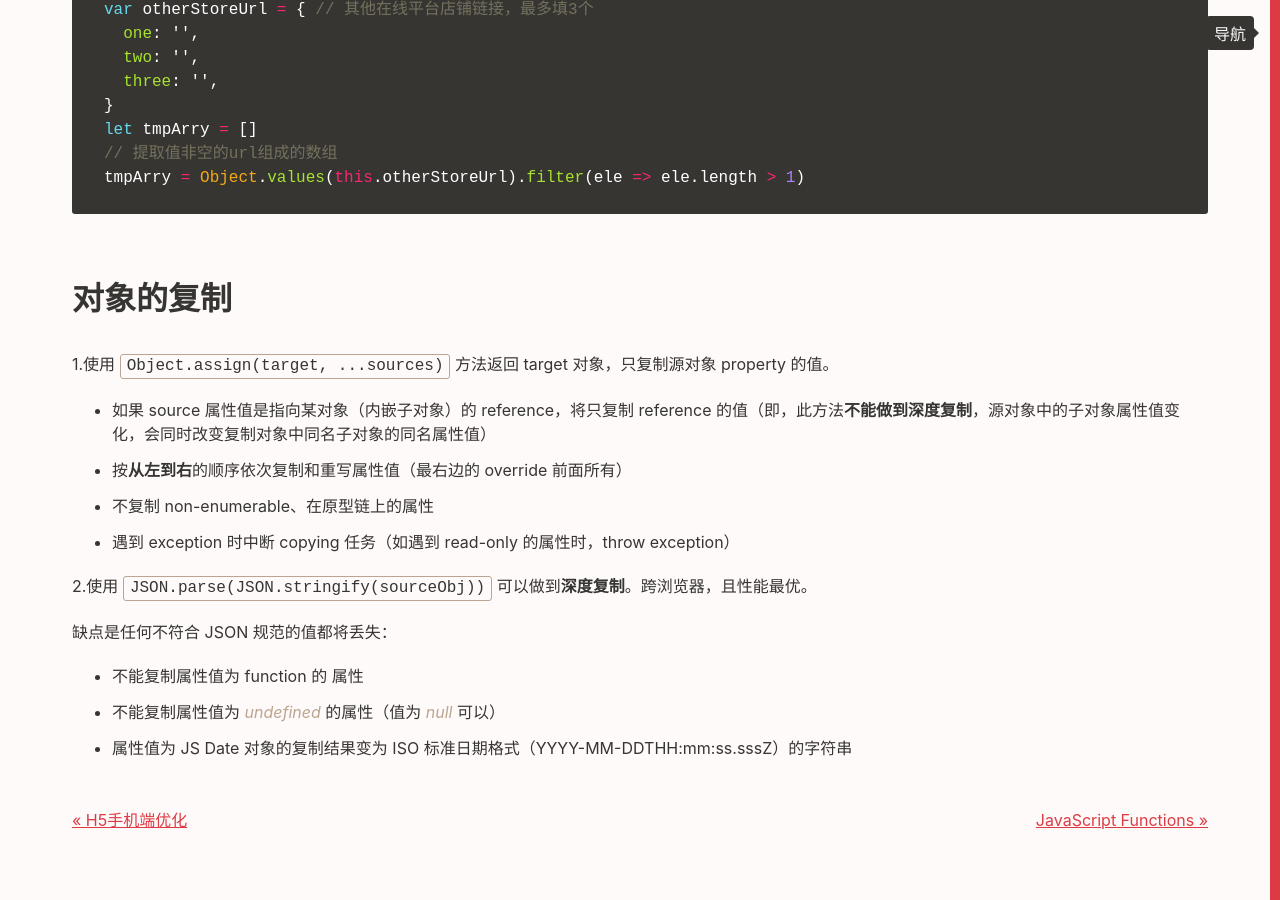
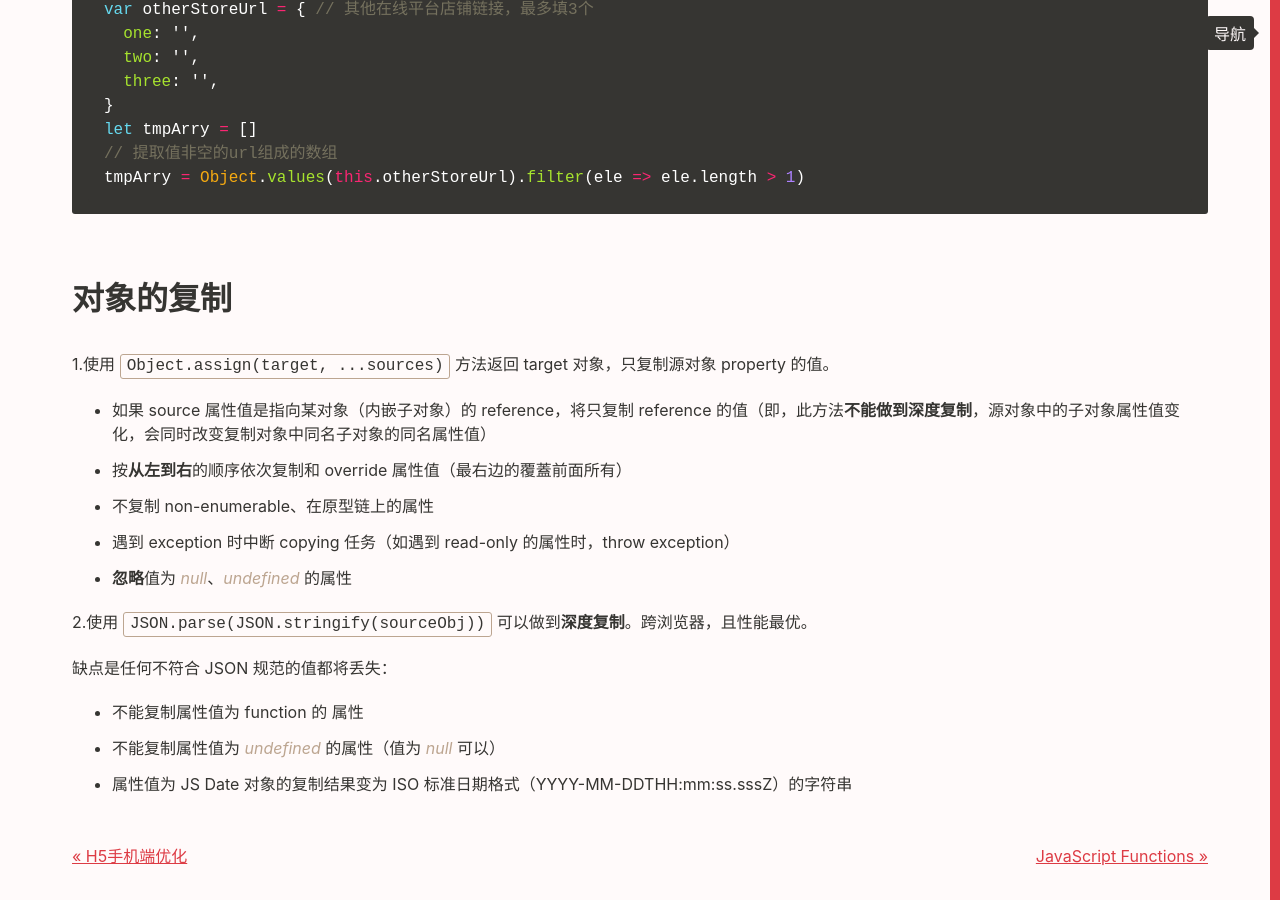
Before and after one commit to Vivi-wu/dive-into-web, a Jekyll site: the page built from _posts/2015-12-30-JavaScript-Objects.markdown, in a window 1280 px wide and 900 px high, scrolled down 5292 px. Built offline with Jekyll 4.4.1, drawn with Linux system fonts in a browser that asks for light colours.

Commit message:
update blog i

```diff
--- a/_posts/2015-12-30-JavaScript-Objects.markdown
+++ b/_posts/2015-12-30-JavaScript-Objects.markdown
@@ -198,9 +198,10 @@ tmpArry = Object.values(this.otherStoreUrl).filter(ele => ele.length > 1)
 1.使用 `Object.assign(target, ...sources)` 方法返回 target 对象，只复制源对象 property 的值。
 
 + 如果 source 属性值是指向某对象（内嵌子对象）的 reference，将只复制 reference 的值（即，此方法**不能做到深度复制**，源对象中的子对象属性值变化，会同时改变复制对象中同名子对象的同名属性值）
-+ 按**从左到右**的顺序依次复制和重写属性值（最右边的 override 前面所有）
++ 按**从左到右**的顺序依次复制和 override 属性值（最右边的覆蓋前面所有）
 + 不复制 non-enumerable、在原型链上的属性
 + 遇到 exception 时中断 copying 任务（如遇到 read-only 的属性时，throw exception）
++ **忽略**值为 _null_、_undefined_ 的属性
 
 2.使用 `JSON.parse(JSON.stringify(sourceObj))` 可以做到**深度复制**。跨浏览器，且性能最优。
 
```
